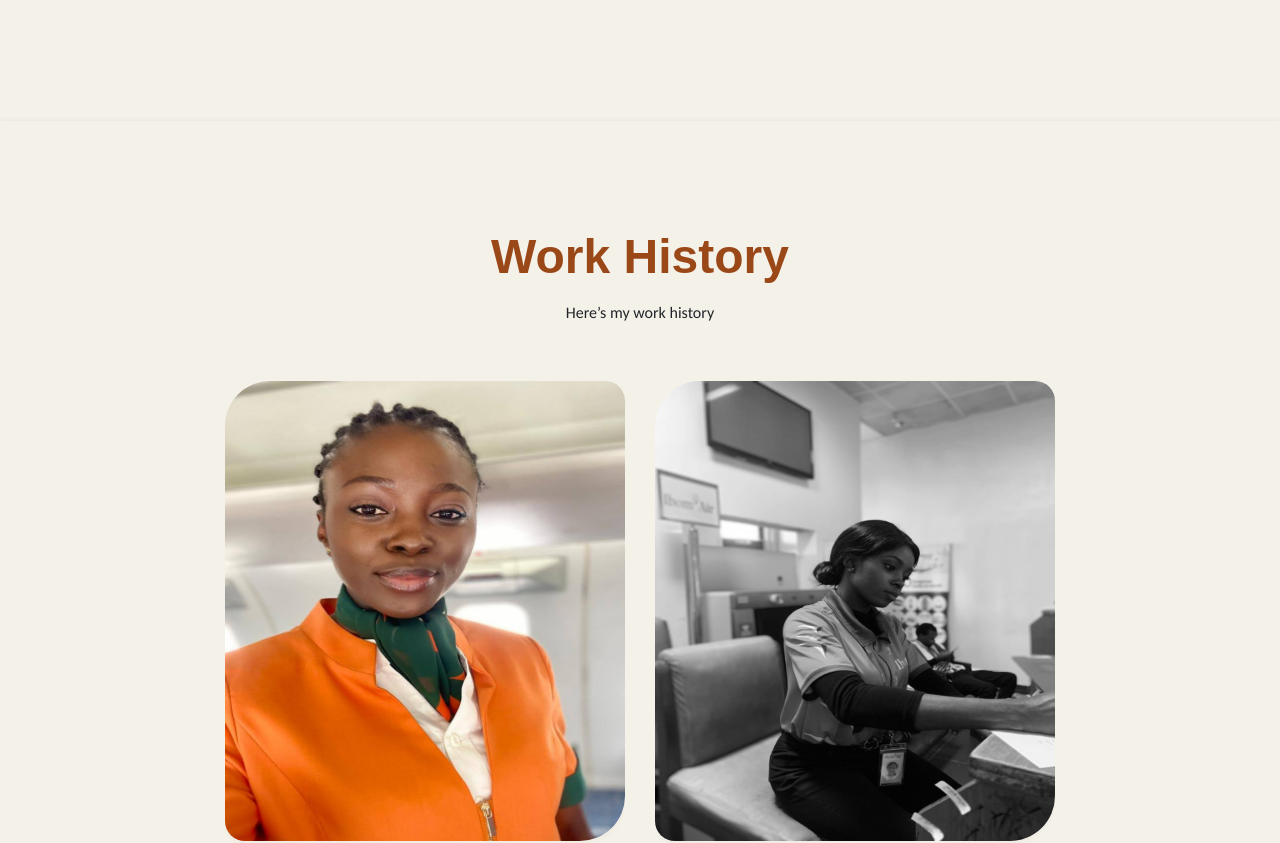
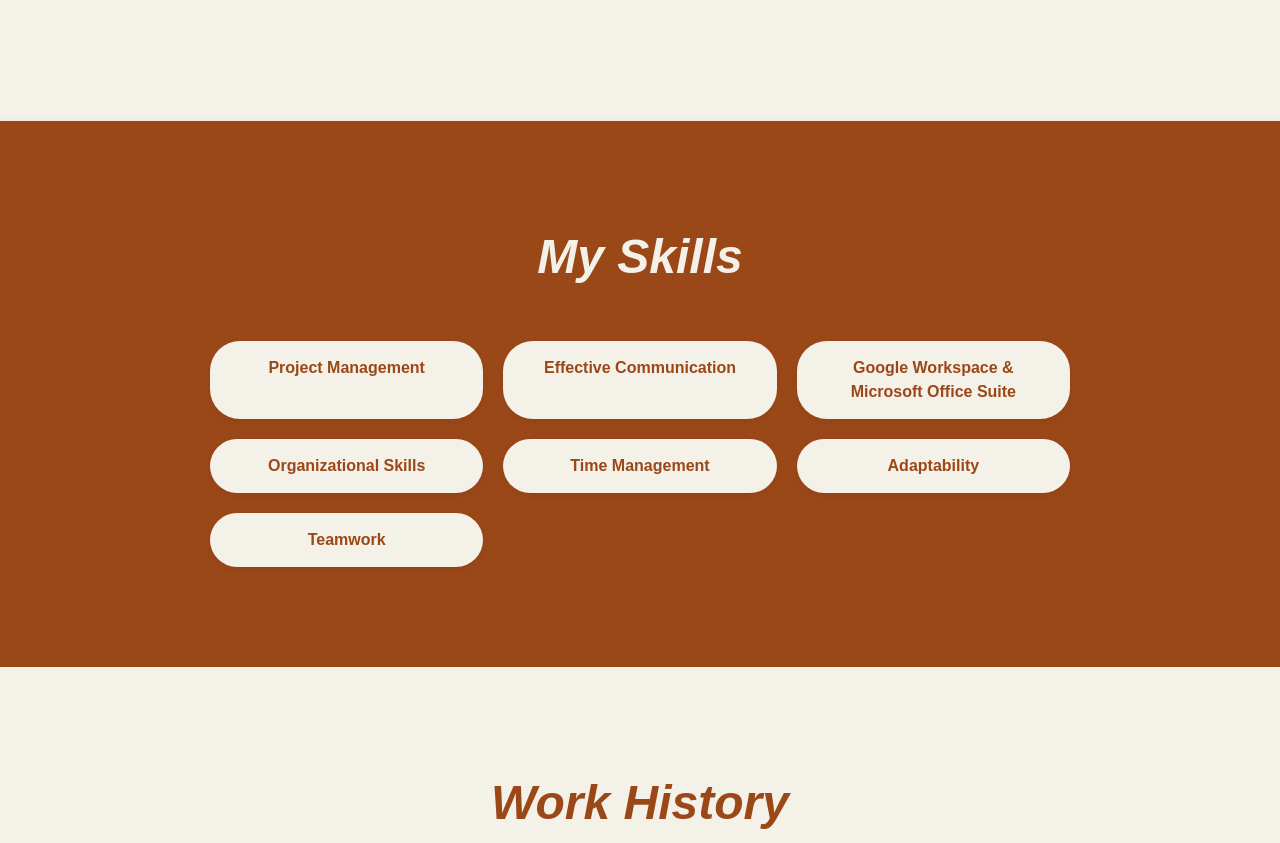
Before and after one commit to Ruthiejayjay/joy-portfolio, a Next.js app: page / in a window 1280 px wide. Shown: the part 1691-2534 px from the top of the page. Built offline with nearby package versions, Linux system fonts and the light colour scheme; a web font is replaced by a local one.

Commit message:
Added skills section

```diff
--- a/src/components/About/styles.module.scss
+++ b/src/components/About/styles.module.scss
@@ -29,6 +29,8 @@
 
       .title {
         font-size: 3rem;
+        font-weight: 700;
+        font-style: oblique;
         color: #9b4819;
         line-height: 1.5;
         margin-bottom: 30px;
--- a/src/components/EducationBackground/styles.module.scss
+++ b/src/components/EducationBackground/styles.module.scss
@@ -16,6 +16,7 @@
     .heading {
       font-size: 3rem;
       font-weight: 700;
+      font-style: oblique;
       color: #9b4819;
       line-height: 1.5;
     }
--- /dev/null
+++ b/src/components/Skills/Index.tsx
@@ -0,0 +1,45 @@
+import clsx from "clsx";
+import styles from "./styles.module.scss";
+
+const skills = [
+  {
+    title: "Project Management",
+  },
+  {
+    title: "Effective Communication",
+  },
+  {
+    title: "Google Workspace & Microsoft Office Suite",
+  },
+  {
+    title: "Organizational Skills",
+  },
+  {
+    title: "Time Management",
+  },
+  {
+    title: "Adaptability",
+  },
+  {
+    title: "Teamwork",
+  },
+];
+
+export default function SkillsSection() {
+  return (
+    <div className={styles.skillsSection}>
+      <div className={clsx("container", styles.container)}>
+        <div className={styles.heading}>
+          <h4 className={styles.title}>My Skills</h4>
+        </div>
+        <div className={styles.gridContainer}>
+          {skills.map((skill, index) => (
+            <div key={index} className={styles.skillPill}>
+              {skill.title}
+            </div>
+          ))}
+        </div>
+      </div>
+    </div>
+  );
+}
--- /dev/null
+++ b/src/components/Skills/styles.module.scss
@@ -0,0 +1,58 @@
+@import "@/assets/scss/variables";
+
+.skillsSection {
+  position: relative;
+  background-color: #9b4819;
+  box-shadow: 0 2px 8px rgba(0, 0, 0, 0.1);
+  overflow: hidden;
+
+  .container {
+    display: flex;
+    justify-content: center;
+    align-items: center;
+    flex-direction: column;
+    padding: 100px 0;
+    gap: 40px;
+
+    .heading {
+      position: relative;
+
+      .title {
+        font-size: 3rem;
+        font-weight: 700;
+        font-style: oblique;
+        text-align: center;
+        color: #f4f1e8;
+        line-height: 1.5;
+      }
+    }
+
+    .gridContainer {
+      display: grid;
+      grid-template-columns: repeat(auto-fit, minmax(220px, 1fr));
+      gap: 20px;
+      width: 100%;
+      max-width: 900px;
+      padding: 0 20px;
+    }
+
+    .skillPill {
+      background-color: #f4f1e8;
+      color: #9b4819;
+      padding: 15px 20px;
+      border-radius: 30px;
+      text-align: center;
+      font-weight: 600;
+      font-size: 1rem;
+      transition: all 0.3s ease;
+      box-shadow: 0 2px 6px rgba(0, 0, 0, 0.08);
+      cursor: default;
+
+      &:hover {
+        background-color: #fff;
+        transform: translateY(-3px);
+        box-shadow: 0 4px 12px rgba(0, 0, 0, 0.15);
+      }
+    }
+  }
+}
--- a/src/components/WorkHistory/styles.module.scss
+++ b/src/components/WorkHistory/styles.module.scss
@@ -4,6 +4,7 @@
   position: relative;
   background-color: #f4f1e8;
   box-shadow: 0 2px 8px rgba(0, 0, 0, 0.1);
+  overflow: hidden;
 
   .container {
     display: flex;
@@ -22,6 +23,7 @@
       .title {
         font-size: 3rem;
         font-weight: 700;
+        font-style: oblique;
         text-align: center;
         color: #9b4819;
         line-height: 1.5;
--- a/src/pages/index.tsx
+++ b/src/pages/index.tsx
@@ -4,6 +4,7 @@ import styles from "@/styles/Home.module.css";
 import Hero from "@/components/Hero/Index";
 import About from "@/components/About/Index";
 import EducationalBackground from "@/components/EducationBackground/Index";
+import SkillsSection from "@/components/Skills/Index";
 import WorkHistory from "@/components/WorkHistory/Index";
 
 const radleyFont = Radley({
@@ -25,6 +26,7 @@ export default function Home() {
           <Hero />
           <About />
           <EducationalBackground />
+          <SkillsSection />
           <WorkHistory />
         </main>
       </div>
```
